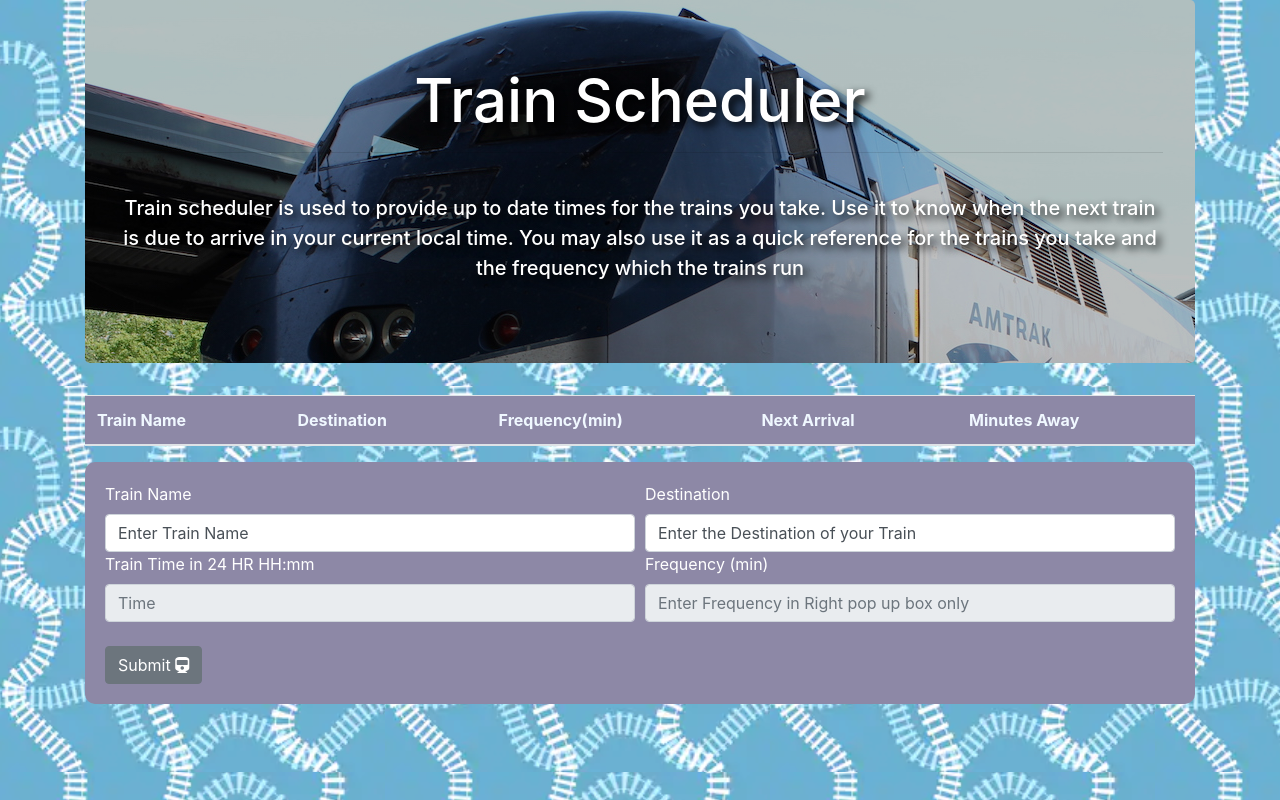
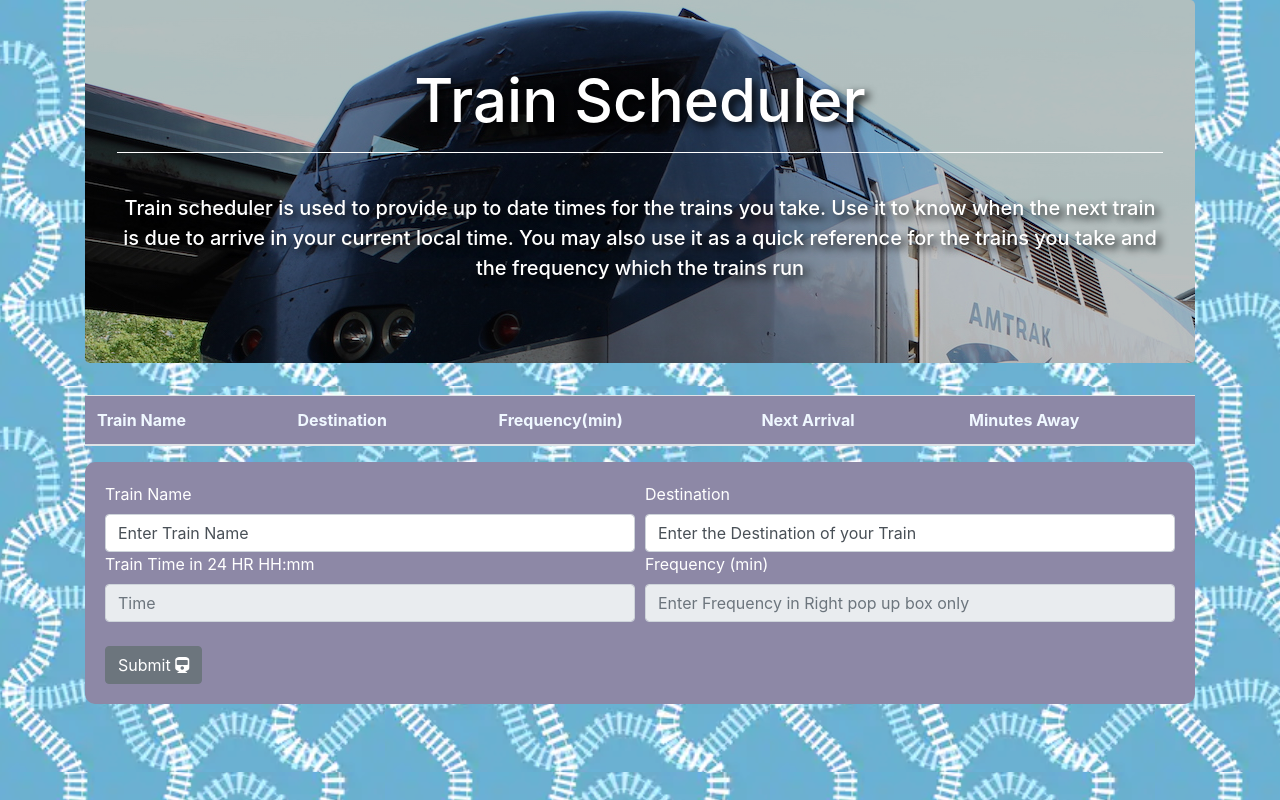
Before and after one commit to somemothersson/trainSchedule, a plain HTML site: page index.html in a window 1280 px wide. Drawn offline with nearby package versions, Linux system fonts and the light colour scheme; no server answers.

Commit message:
cant style hr

```diff
--- a/assets/css/style.css
+++ b/assets/css/style.css
@@ -16,6 +16,10 @@ body{
     color: #fff;
     text-shadow: 4px 4px 8px #000;
     font-size: 60px !important;
+}
+hr{
+    border-top: 1px solid #fff !important;
+
 }
 p {
     color: #fff;
```
